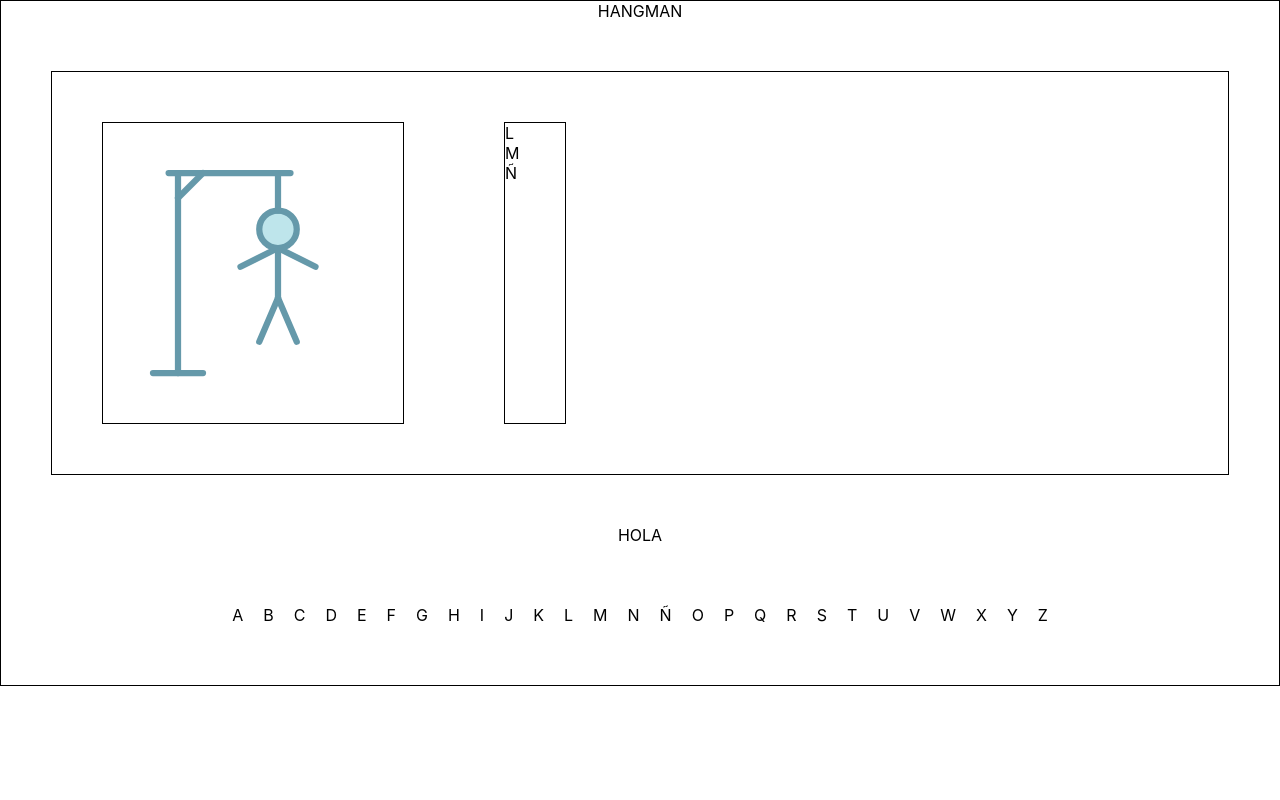
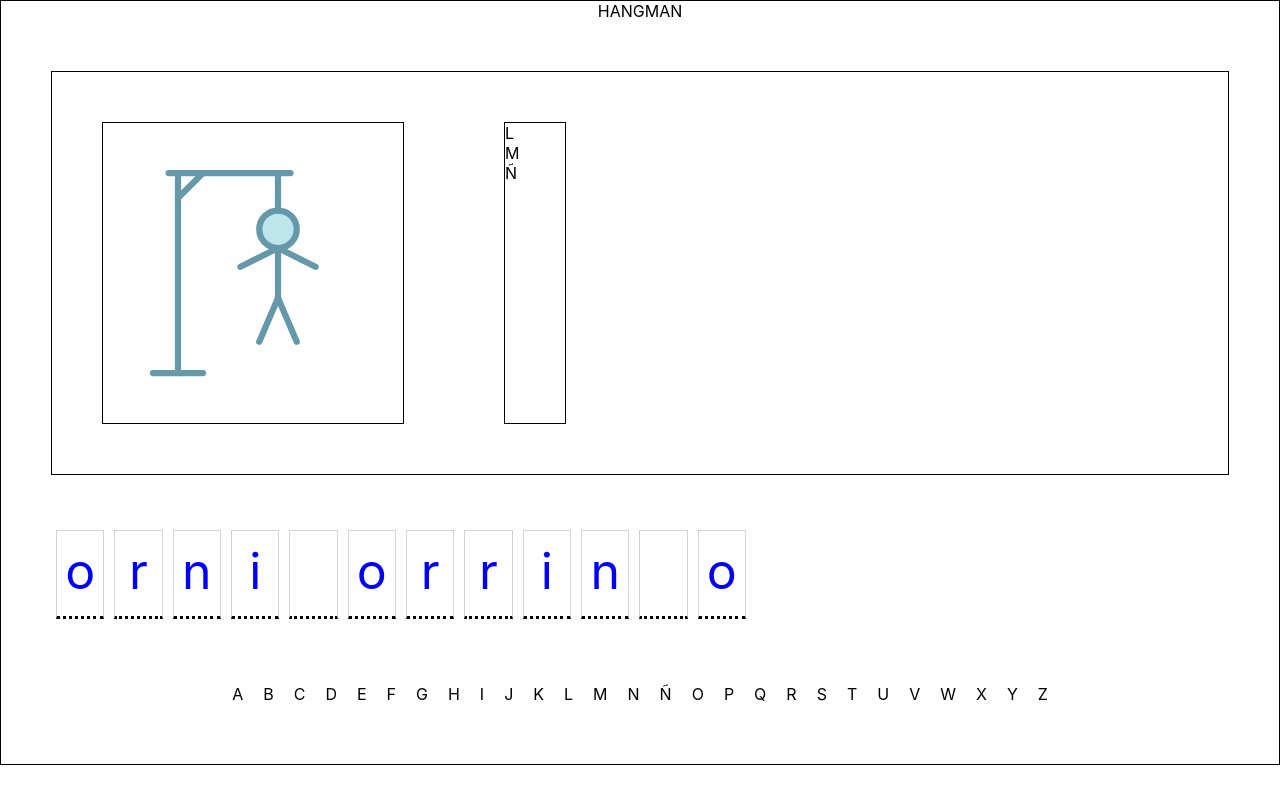
Before and after one commit to NapalfIzon/w04ch2-fazakas-izquieta-paoletti, a React (Create React App) app: page / in a window 1280 px wide. Built offline with nearby package versions, Linux system fonts and the light colour scheme.

Commit message:
:memo: modify App.js as a result of create the Word component

```diff
--- a/src/App.js
+++ b/src/App.js
@@ -1,38 +1,52 @@
+import { useState } from "react";
 import "./App.css";
+import Word from "./Word/Word";
 
 function App() {
-  const playedWord = [
+  const [playedWord, setPlayedWord] = useState([
     {
-      word: "hola",
+      word: "ornitorrinco",
       solvedLetters: 0,
       playedLetter: "",
+      lettersOk: "orni",
+      errorCounter: 0,
     },
     {
       word: "caracola",
       solvedLetters: 0,
       playedLetter: "",
+      lettersOk: "",
+      errorCounter: 0,
     },
     {
       word: "surf",
       solvedLetters: 0,
       playedLetter: "",
+      lettersOk: "",
+      errorCounter: 0,
     },
     {
       word: "ornitorrinco",
       solvedLetters: 0,
       playedLetter: "",
+      lettersOk: "",
+      errorCounter: 0,
     },
     {
       word: "perro",
       solvedLetters: 0,
       playedLetter: "",
+      lettersOk: "",
+      errorCounter: 0,
     },
     {
       word: "gato",
       solvedLetters: 0,
       playedLetter: "",
+      lettersOk: "",
+      errorCounter: 0,
     },
-  ];
+  ]);
 
   return (
     <>
@@ -65,10 +79,7 @@ function App() {
       </main>
 
       <div className="word-container">
-        <div className="word-container__correct">H</div>
-        <div className="word-container__correct">O</div>
-        <div className="word-container__correct">L</div>
-        <div className="word-container__correct">A</div>
+        <Word word={playedWord[0]} />
       </div>
       <div className="letter-container">
         <div className="letter">A</div>
```
